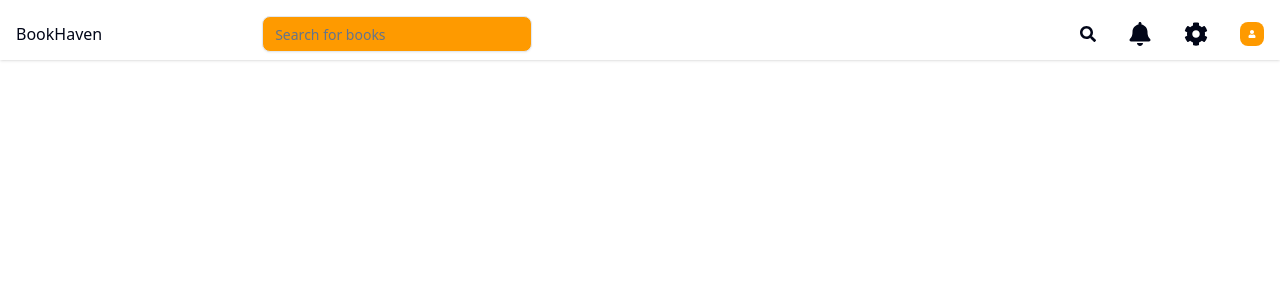
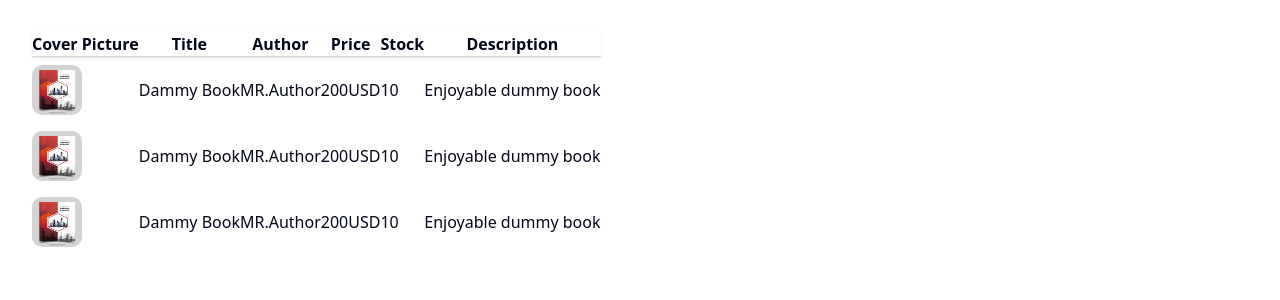
Before and after one commit to segnitsega/bookstore-app, a React (Vite) app: page / in a window 1280 px wide. Shown: the top 300 px of the page. Built offline with nearby package versions, Linux system fonts and the light colour scheme.

Commit message:
implement table-dashboard component

```diff
--- a/src/App.tsx
+++ b/src/App.tsx
@@ -1,12 +1,19 @@
-import NavBar from "./components/navBar"
+import FeedNavBar from "./components/feedNavBar";
+import NavBar from "./components/navBar";
+import SideBar from "./components/sideBar";
+import TableDashboard from "./components/table-dashboard";
 
 const App = () => {
   return (
     <div>
-      <NavBar />
+      {/* <NavBar />
+      <div className="flex items-baseline">
+        <SideBar />
+      <FeedNavBar />
+       </div>*/}
+      <TableDashboard />
     </div>
+  );
+};
 
-  )
-}
-
-export default App
+export default App;
--- /dev/null
+++ b/src/components/feedNavBar.tsx
@@ -0,0 +1,22 @@
+import { SearchBar } from "./searchBar";
+import FilterBar from "./filterBar";
+import { Button } from "@/components/ui/button";
+
+const FeedNavBar = () => {
+  return (
+    <div className="ml-8 flex gap-[250px] items-center">
+      <div className="flex flex-col">
+        <h1>Enjoy - Reading</h1>
+        <p className="text-gray-500">Last update January 29, 2023</p>
+      </div>
+
+      <div className="flex items-center gap-4">
+        <SearchBar />
+        <FilterBar />
+        <Button className="bg-amber-500">Add Book</Button>
+      </div>
+    </div>
+  );
+};
+
+export default FeedNavBar;
--- a/src/components/sideBar.tsx
+++ b/src/components/sideBar.tsx
@@ -9,9 +9,9 @@ import {
   FaSignOutAlt,
 } from "react-icons/fa";
 
-const sideBar = () => {
+const SideBar = () => {
   return (
-    <div className="flex flex-col justify-between bg-amber-500 text-white w-[200px] h-screen p-6 rounded-xl ">
+    <div className="flex flex-col justify-between bg-amber-500 text-white w-[250px] h-[555px] p-6 rounded-xl text-lg">
       <div className="flex flex-col gap-2">
         <div className="flex gap-2">
           <FaHome />
@@ -54,4 +54,4 @@ const sideBar = () => {
   );
 };
 
-export default sideBar;
+export default SideBar;
--- /dev/null
+++ b/src/components/table-dashboard.tsx
@@ -0,0 +1,50 @@
+import book from "../assets/book.avif";
+
+const TableDashboard = () => {
+  return (
+    <div>
+      <table className="m-8">
+        <tr className="border-b border-gray-300 shadow">
+          <th>Cover Picture</th>
+          <th>Title</th>
+          <th>Author</th>
+          <th>Price</th>
+          <th>Stock</th>
+          <th>Description</th>
+        </tr>
+        <tr className="">
+          <td>
+            <img src={book} alt="book-cover" className="w-[50px] h-[50px] rounded-lg my-2" />
+          </td>
+          <td className="">Dammy Book</td>
+          <td className="">MR.Author</td>
+          <td>200USD</td>
+          <td>10</td>
+          <td>Enjoyable dummy book</td>
+        </tr>
+        <tr>
+          <td>
+            <img src={book} alt="book-cover" className="w-[50px] h-[50px] rounded-lg my-2" />
+          </td>
+          <td>Dammy Book</td>
+          <td>MR.Author</td>
+          <td>200USD</td>
+          <td>10</td>
+          <td>Enjoyable dummy book</td>
+        </tr>
+        <tr>
+          <td>
+            <img src={book} alt="book-cover" className="w-[50px] h-[50px] rounded-lg my-2" />
+          </td>
+          <td>Dammy Book</td>
+          <td>MR.Author</td>
+          <td>200USD</td>
+          <td>10</td>
+          <td>Enjoyable dummy book</td>
+        </tr>
+      </table>
+    </div>
+  );
+};
+
+export default TableDashboard;
```
Also changed, not shown: src/assets/book.avif (added).
